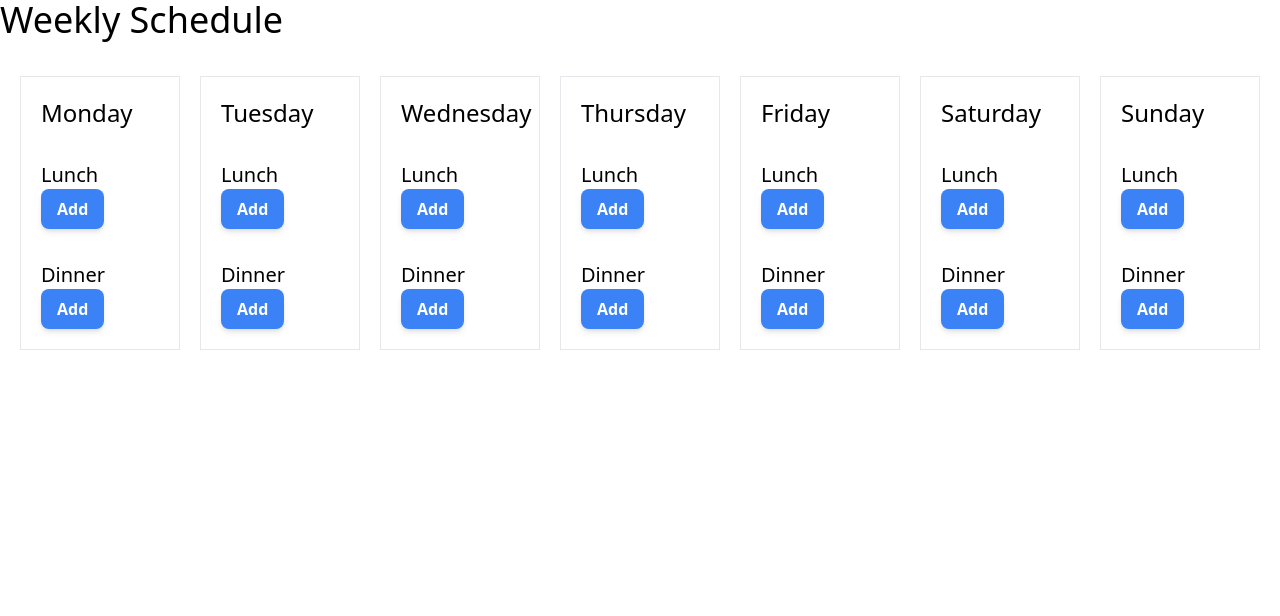
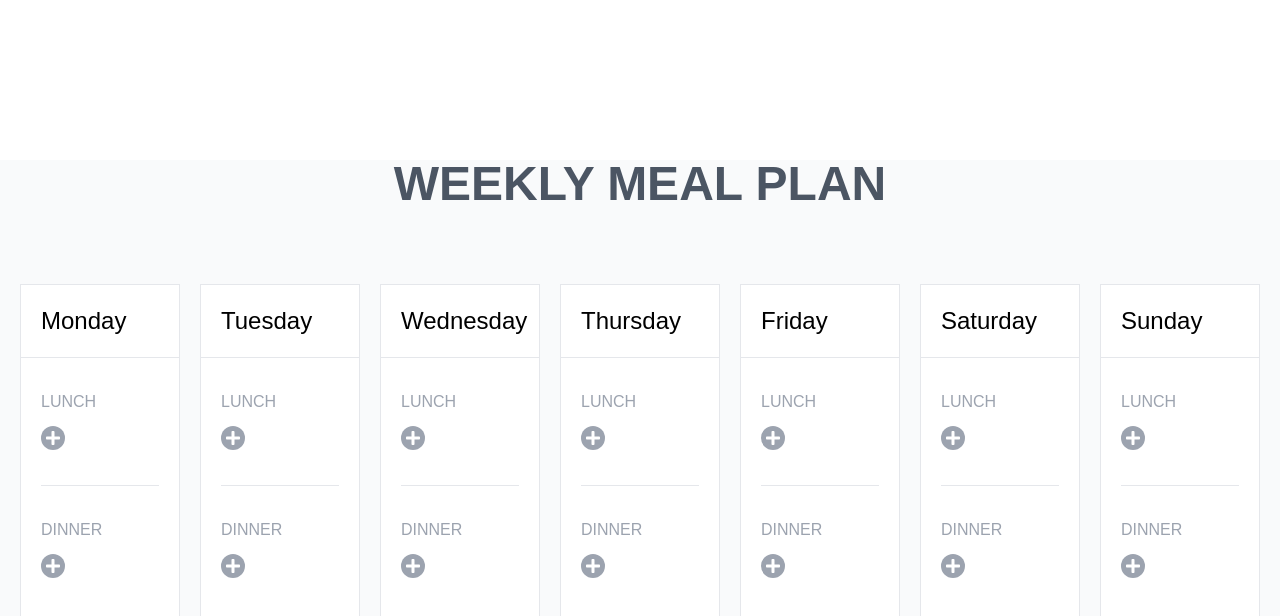
Before and after one commit to hjludwig/menuPlanner, a React (Create React App) app: page / in a window 1280 px wide. Shown: the top 616 px of the page. Built offline with nearby package versions, Linux system fonts and the light colour scheme.

Commit message:
Add styles

```diff
--- a/package.json
+++ b/package.json
@@ -4,11 +4,13 @@
     "private": true,
     "dependencies": {
         "@craco/craco": "^6.1.1",
+        "@fontsource/raleway": "^4.2.2",
         "@testing-library/jest-dom": "^5.11.9",
         "@testing-library/react": "^11.2.5",
         "@testing-library/user-event": "^12.8.3",
         "react": "^17.0.2",
         "react-dom": "^17.0.2",
+        "react-icons": "^4.2.0",
         "react-scripts": "4.0.3",
         "web-vitals": "^1.1.1"
     },
--- a/src/components/menu/Day.jsx
+++ b/src/components/menu/Day.jsx
@@ -3,15 +3,16 @@ import AddMeal from "../modals/AddMeal";
 import Meal from "./Meal";
 
 const classes = {
-    wrapper: "p-5 border border-gray-200",
-    title: "text-2xl",
+    wrapper: "border border-gray-200 bg-white",
+    innerWrapper: "px-5",
+    title: "p-5 text-2xl border-b border-gray-200",
 };
 
 const Day = ({ day }) => {
     return (
         <div className={classes.wrapper}>
             <h3 className={classes.title}>{day}</h3>
-            <div>
+            <div className={classes.innerWrapper}>
                 <Meal name={"Lunch"} />
                 <Meal name={"Dinner"} />
             </div>
--- a/src/components/menu/Meal.jsx
+++ b/src/components/menu/Meal.jsx
@@ -1,5 +1,6 @@
 import React, { useState } from "react";
 import AddMeal from "../modals/AddMeal";
+import { FaPlus } from "react-icons/fa";
 
 const Meal = ({ name }) => {
     const [meals, setMeals] = useState([]);
@@ -13,11 +14,13 @@ const Meal = ({ name }) => {
     };
 
     const classes = {
-        title: "text-xl mt-8",
+        wrapper: "my-8 pb-8 border-b last:border-b-0",
+        title: "text-l mb-3 uppercase text-gray-400",
+        button: "p-1 bg-gray-400 text-white rounded-full",
     };
 
     return (
-        <div>
+        <div className={classes.wrapper}>
             {showModal && (
                 <AddMeal
                     setShowModal={setShowModal}
@@ -25,18 +28,19 @@ const Meal = ({ name }) => {
                 />
             )}
             <h3 className={classes.title}>{name}</h3>
+            <button
+                title="Add"
+                type="button"
+                className={classes.button}
+                onClick={() => setShowModal(true)}
+            >
+                <FaPlus />
+            </button>
             <ul>
                 {meals.map(meal => (
                     <li>{meal}</li>
                 ))}
             </ul>
-            <button
-                type="button"
-                className="btn-primary"
-                onClick={() => setShowModal(true)}
-            >
-                Add
-            </button>
         </div>
     );
 };
--- a/src/components/menu/Menu.jsx
+++ b/src/components/menu/Menu.jsx
@@ -5,13 +5,16 @@ import { MealsContext } from "../../context/meals-context";
 
 const Menu = () => {
     const classes = {
-        wrapper: "grid grid-cols-7 gap-5 mx-5 my-9",
+        wrapper: "mt-40 flex flex-col min-h-screen bg-gray-50",
+        innerWrapper: "grid grid-cols-7 gap-5 mx-5 my-9",
+        heading:
+            "mb-10 text-5xl text-gray-600 font-black uppercase text-center",
     };
 
     return (
-        <div>
-            <h2 className="text-4xl">Weekly Schedule</h2>
-            <div className={classes.wrapper}>
+        <div className={classes.wrapper}>
+            <h2 className={classes.heading}>Weekly Meal Plan</h2>
+            <div className={classes.innerWrapper}>
                 <MealsContext.Provider value={mealsArchive}>
                     <Day day="Monday" />
                     <Day day="Tuesday" />
--- a/tailwind.config.js
+++ b/tailwind.config.js
@@ -3,9 +3,14 @@ module.exports = {
     darkMode: false, // or 'media' or 'class'
     theme: {
         extend: {},
+        fontFamily: {
+            sans: ["Raleway", "sans-serif"],
+        },
     },
     variants: {
-        extend: {},
+        extend: {
+            borderWidth: ["last"],
+        },
     },
     plugins: [],
 };
```
Also changed, not shown: 1 other file (tests, documents, lock files or other folders).
